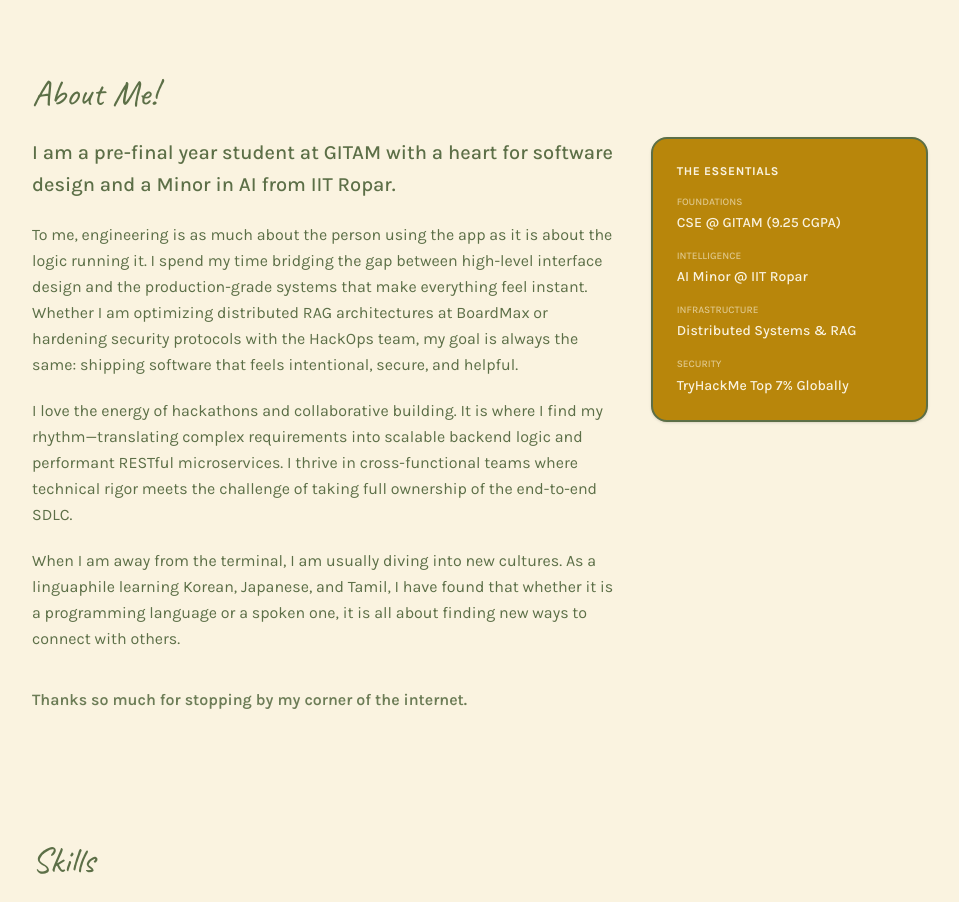
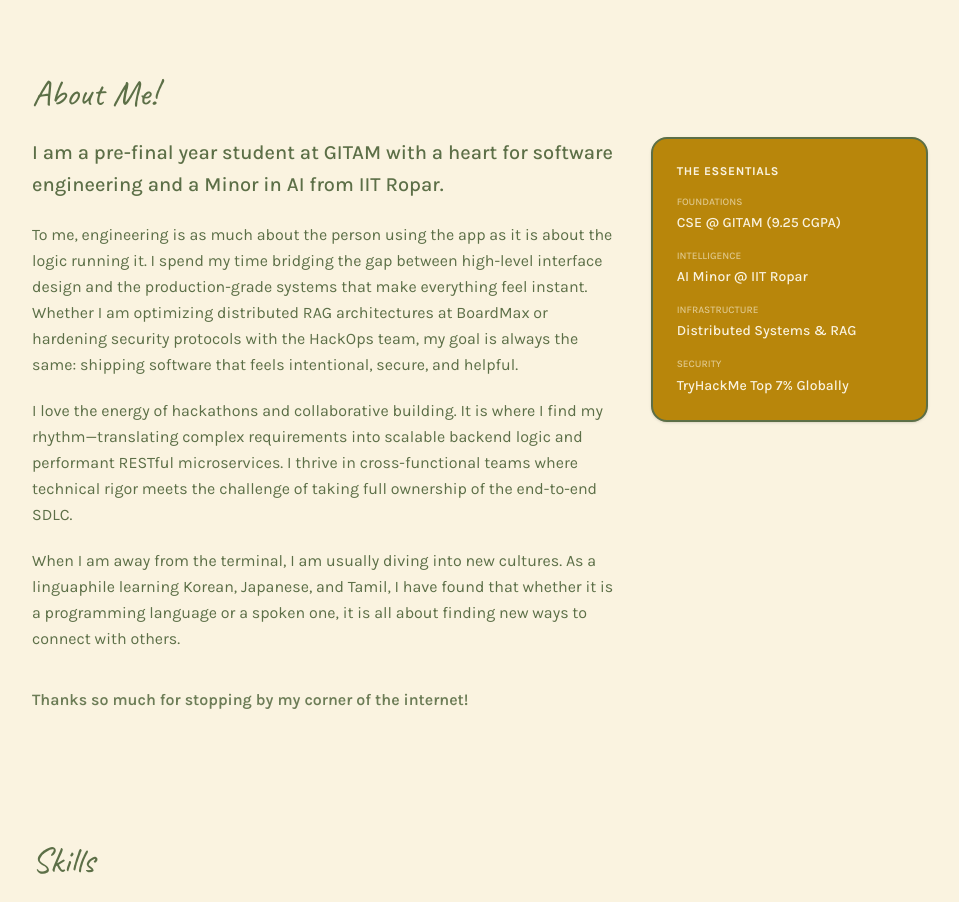
Before and after one commit to chsriv/chsriv-personal-portfolio-site, a Next.js app: page / in a window 1280 px wide. Shown: the part 440-1342 px from the top of the page, without its empty margins (128-1087 px from the left). Built offline with nearby package versions, Linux system fonts and the light colour scheme.

Commit message:
Update 'design' to 'engineering' and add exclamation

```diff
--- a/components/about.tsx
+++ b/components/about.tsx
@@ -6,7 +6,7 @@ export default function About() {
         <div className="grid md:grid-cols-3 gap-8 items-start">
           <div className="md:col-span-2 space-y-5 text-[var(--color-muted-foreground)]">
             <p className="text-xl leading-relaxed font-medium text-[var(--color-foreground)]">
-              I am a pre-final year student at GITAM with a heart for software design
+              I am a pre-final year student at GITAM with a heart for software engineering
               and a Minor in AI from IIT Ropar.
             </p>
 
@@ -34,7 +34,7 @@ export default function About() {
             </p>
 
             <p className="pt-4 font-semibold text-[var(--color-primary)] opacity-90">
-              Thanks so much for stopping by my corner of the internet.
+              Thanks so much for stopping by my corner of the internet!
             </p>
           </div>
 
```
